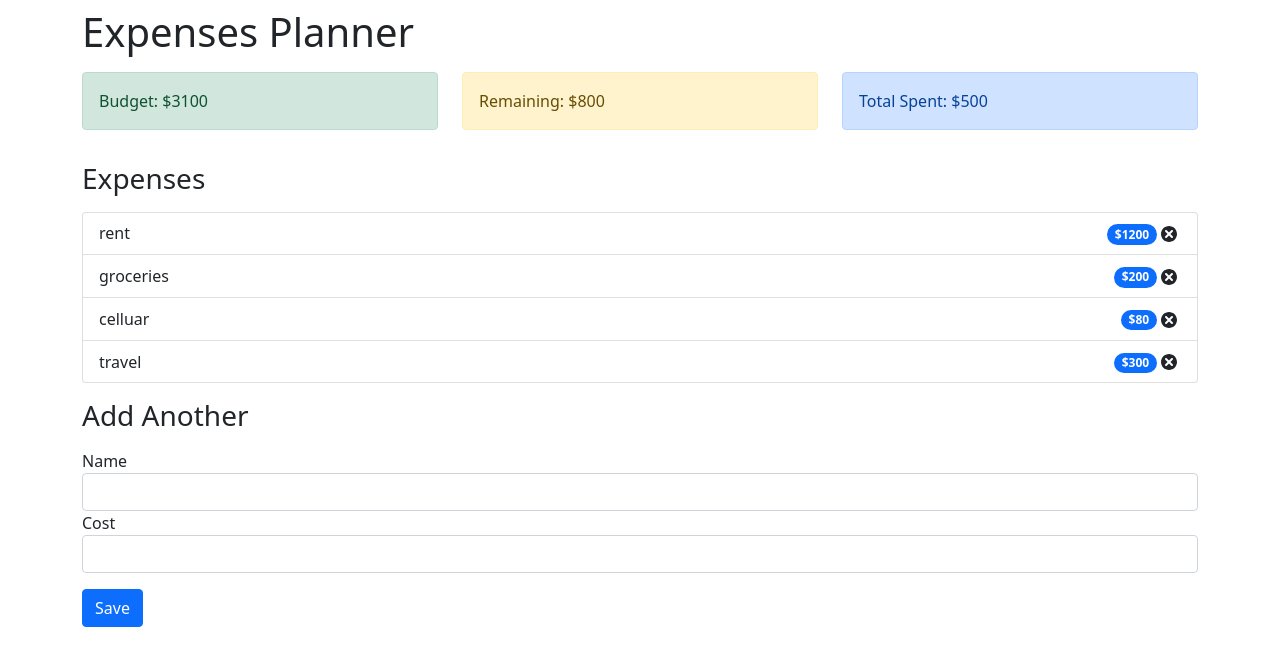
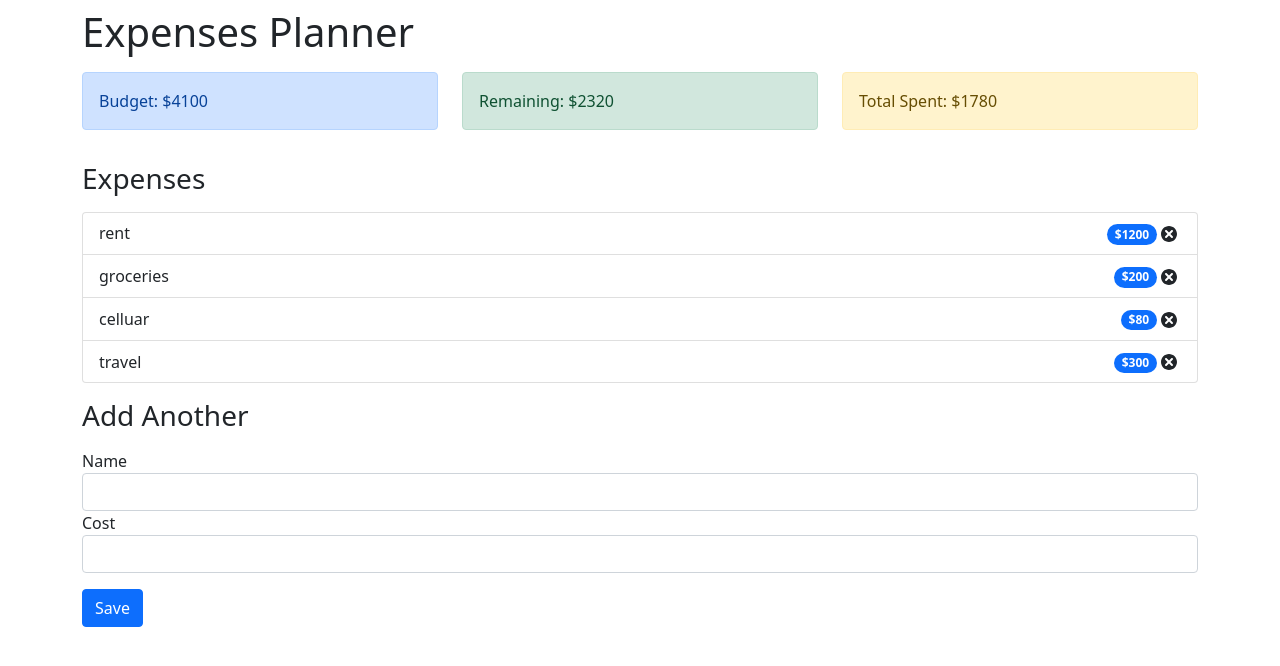
Before and after one commit to electron-space/expenses, a React (Create React App) app: page / in a window 1280 px wide. Shown: the top 666 px of the page. Built offline with nearby package versions, Linux system fonts and the light colour scheme.

Commit message:
Attaching Context to other files to display accurate data

```diff
--- a/src/components/Budget.js
+++ b/src/components/Budget.js
@@ -4,7 +4,7 @@ import { AppContext } from '../context/AppContext';
 const Budget = () => {
   const { budget } = useContext(AppContext);
   return (
-    <div className="alert alert-success">
+    <div className="alert alert-primary">
       <span>Budget: ${budget}</span>
     </div>
   );
--- a/src/components/ExpenseItem.js
+++ b/src/components/ExpenseItem.js
@@ -1,9 +1,19 @@
-import React from 'react';
+import React, { useContext } from 'react';
 
 import { TiDelete } from 'react-icons/ti';
+import { AppContext } from '../context/AppContext';
 
-// importing props from ExpenseList then customizing looks after
+// props from ExpenseList then customizing looks after
 const ExpenseItem = (props) => {
+  const { dispatch } = useContext(AppContext);
+
+  const deleteExpense = () => {
+    dispatch({
+      type: 'DELETE_EXPENSE',
+      payload: props.id,
+    });
+  };
+
   return (
     <li className="list-group-item d-flex justify-content-between align-items-center">
       {props.name}
@@ -11,7 +21,7 @@ const ExpenseItem = (props) => {
         <span className="badge bg-primary rounded-pill mr-3">
           ${props.cost}
         </span>
-        <TiDelete size="1.5em"></TiDelete>
+        <TiDelete size="1.5em" onClick={deleteExpense}></TiDelete>
       </div>
     </li>
   );
--- a/src/components/ExpenseTotal.js
+++ b/src/components/ExpenseTotal.js
@@ -1,9 +1,16 @@
-import React from 'react';
+import React, { useContext } from 'react';
+import { AppContext } from '../context/AppContext';
 
 const ExpenseTotal = () => {
+  const { expenses, budget } = useContext(AppContext);
+
+  const totalExpenses = expenses.reduce((total, expense) => {
+    return (total += expense.cost);
+  }, 0);
+
   return (
-    <div className="alert alert-primary">
-      <span>Total Spent: $500</span>
+    <div className="alert alert-warning">
+      <span>Total Spent: ${totalExpenses}</span>
     </div>
   );
 };
--- a/src/components/Remaining.js
+++ b/src/components/Remaining.js
@@ -1,9 +1,18 @@
-import React from 'react';
+import React, { useContext } from 'react';
+import { AppContext } from '../context/AppContext';
 
 const Remaining = () => {
+  const { expenses, budget } = useContext(AppContext);
+
+  const totalExpenses = expenses.reduce((total, expense) => {
+    return (total += expense.cost);
+  }, 0);
+
+  const alertType = totalExpenses > budget ? 'alert-danger' : 'alert-success';
+
   return (
-    <div className="alert alert-warning">
-      <span>Remaining: $800</span>
+    <div className={`alert ${alertType}`}>
+      <span>Remaining: ${budget - totalExpenses}</span>
     </div>
   );
 };
--- a/src/context/AppContext.js
+++ b/src/context/AppContext.js
@@ -7,13 +7,20 @@ const AppReducer = (state, action) => {
         ...state,
         expenses: [...state.expenses, action.payload],
       };
+    case 'DELETE_EXPENSE':
+      return {
+        ...state,
+        expenses: state.expenses.filter(
+          (expense) => expense.id !== action.payload
+        ),
+      };
     default:
       return state;
   }
 };
 
 const initialState = {
-  budget: 3100,
+  budget: 4100,
   expenses: [
     { id: 14, name: 'rent', cost: 1200 },
     { id: 11, name: 'groceries', cost: 200 },
```
